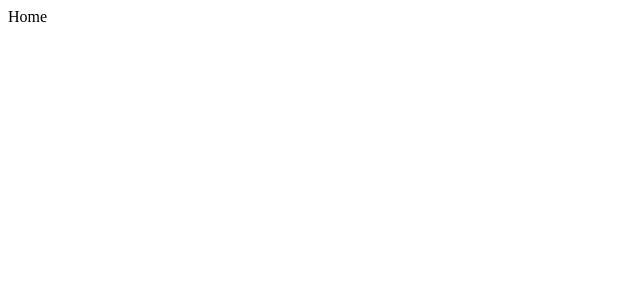
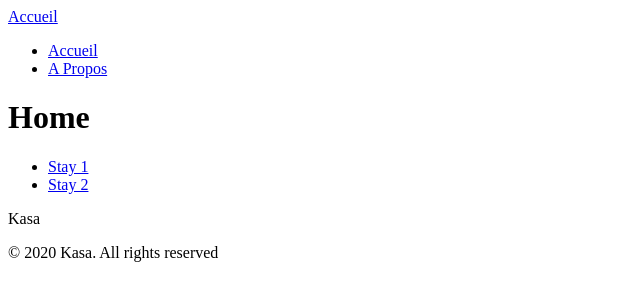
Before and after one commit to ThomasCharuel/kasa, a React (Create React App) app: page / in a window 1280 px wide. Shown: the top 300 px of the page, without its empty margins (0-640 px from the left). Built offline with nearby package versions, Linux system fonts and the light colour scheme.

Commit message:
Implement basic pages + navigation with react router

```diff
--- /dev/null
+++ b/src/components/Footer/index.jsx
@@ -0,0 +1,10 @@
+import React from 'react';
+
+export default function Footer() {
+  return (
+    <div>
+      <p>Kasa</p>
+      <p>© 2020 Kasa. All rights reserved</p>
+    </div>
+  );
+}
--- /dev/null
+++ b/src/components/Header/index.jsx
@@ -0,0 +1,20 @@
+import React from 'react';
+import { Link, NavLink } from 'react-router-dom';
+
+export default function Header() {
+  return (
+    <header>
+      <Link to="/">Accueil</Link>
+      <nav>
+        <ul>
+          <li>
+            <NavLink to="/">Accueil</NavLink>
+          </li>
+          <li>
+            <NavLink to="/about">A Propos</NavLink>
+          </li>
+        </ul>
+      </nav>
+    </header>
+  );
+}
--- a/src/index.jsx
+++ b/src/index.jsx
@@ -1,10 +1,11 @@
 import React from 'react';
 import ReactDOM from 'react-dom/client';
-import Home from './pages/Home';
+import { RouterProvider } from 'react-router-dom';
+import Router from './routes/Router';
 
 const root = ReactDOM.createRoot(document.getElementById('root'));
 root.render(
   <React.StrictMode>
-    <Home />
+    <RouterProvider router={Router} />
   </React.StrictMode>,
 );
--- /dev/null
+++ b/src/pages/About/index.jsx
@@ -0,0 +1,7 @@
+import React from 'react';
+
+function About() {
+  return <div>About</div>;
+}
+
+export default About;
--- /dev/null
+++ b/src/pages/Error/index.jsx
@@ -0,0 +1,14 @@
+import React from 'react';
+import { useRouteError, Link } from 'react-router-dom';
+
+export default function Error() {
+  const error = useRouteError();
+
+  return (
+    <div>
+      <p>{error.statusText || error.message}</p>
+      <p>Oups! La page que vous demandez n&apos;existe pas.</p>
+      <Link to="/">Retourner sur la page d&apos;accueil</Link>
+    </div>
+  );
+}
--- a/src/pages/Home/index.jsx
+++ b/src/pages/Home/index.jsx
@@ -1,7 +1,20 @@
 import React from 'react';
+import { Link } from 'react-router-dom';
 
 function Home() {
-  return <div>Home</div>;
+  return (
+    <div>
+      <h1>Home</h1>
+      <ul>
+        <li>
+          <Link to="/stays/c67ab8a7">Stay 1</Link>
+        </li>
+        <li>
+          <Link to="/stays/b9123946">Stay 2</Link>
+        </li>
+      </ul>
+    </div>
+  );
 }
 
 export default Home;
--- /dev/null
+++ b/src/pages/Stay/index.jsx
@@ -0,0 +1,25 @@
+import React from 'react';
+import { useLoaderData } from 'react-router-dom';
+import stays from '../../data/stays.json';
+
+// TODEV: Incorrect implementation
+async function getStay(stayId) {
+  const stay = stays.filter((stay) => stay.id === stayId)[0];
+
+  return stay;
+}
+
+export async function loader({ params }) {
+  const stay = await getStay(params.stayId);
+  return { stay };
+}
+
+export default function Stay() {
+  const { stay } = useLoaderData();
+  return (
+    <div>
+      {stay.id}
+      Cozy loft on the Canal Saint-Martin
+    </div>
+  );
+}
--- /dev/null
+++ b/src/routes/Root/index.jsx
@@ -0,0 +1,14 @@
+import React from 'react';
+import { Outlet } from 'react-router-dom';
+import Header from '../../components/Header';
+import Footer from '../../components/Footer';
+
+export default function Root() {
+  return (
+    <>
+      <Header />
+      <Outlet />
+      <Footer />
+    </>
+  );
+}
--- /dev/null
+++ b/src/routes/Router/index.jsx
@@ -0,0 +1,34 @@
+import React from 'react';
+import { createBrowserRouter } from 'react-router-dom';
+import Root from '../Root';
+import Error from '../../pages/Error';
+import Home from '../../pages/Home';
+import About from '../../pages/About';
+import Stay, { loader as stayLoader } from '../../pages/Stay';
+
+export default createBrowserRouter([
+  {
+    path: '/',
+    element: <Root />,
+    children: [
+      {
+        errorElement: <Error />,
+        children: [
+          {
+            path: '/',
+            element: <Home />,
+          },
+          {
+            path: '/about',
+            element: <About />,
+          },
+          {
+            path: 'stays/:stayId',
+            element: <Stay />,
+            loader: stayLoader,
+          },
+        ],
+      },
+    ],
+  },
+]);
```
Also changed, not shown: .eslintrc.json, .prettierrc.json (added).
